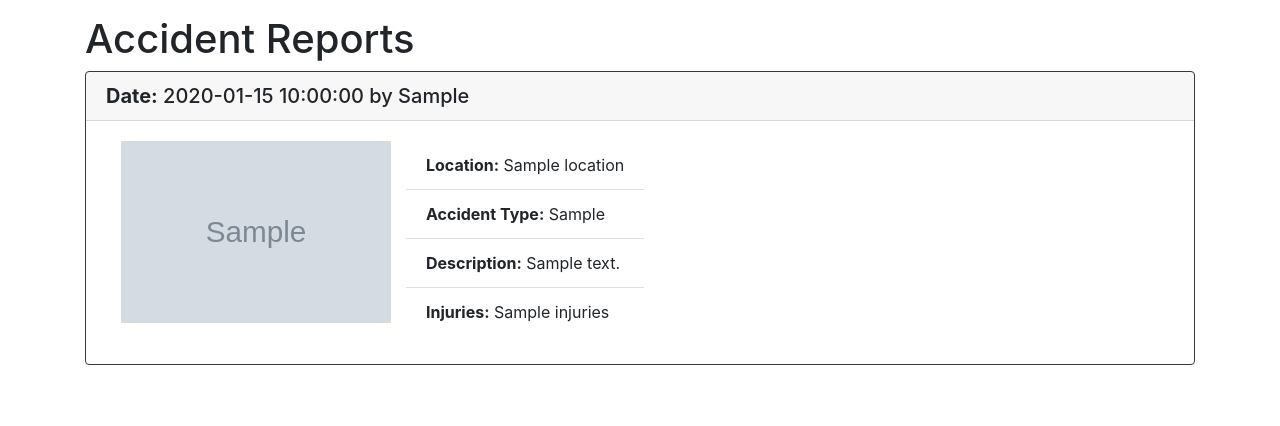
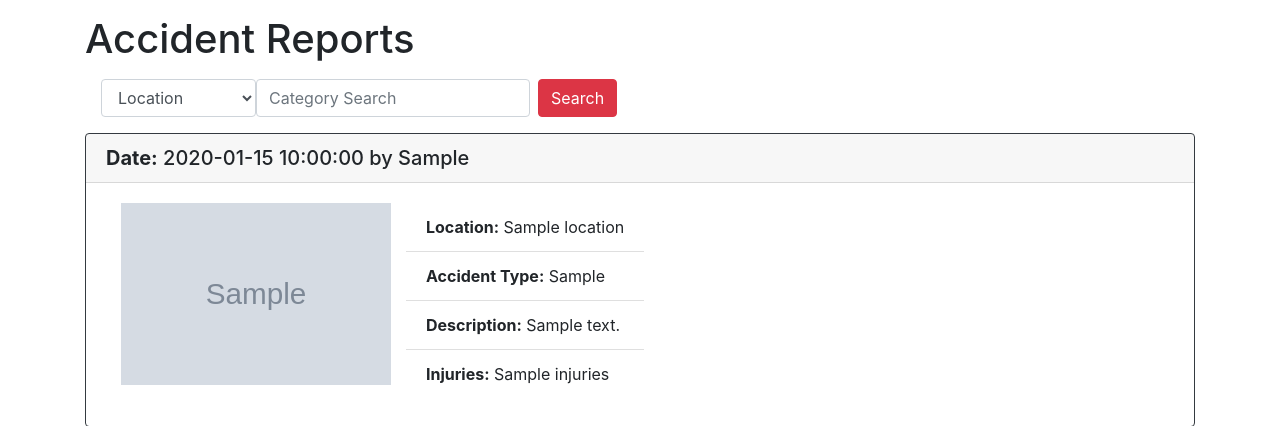
Before and after one commit to Code-Institute-Submissions/Freezefaz-Project-3-Safetynet_MarchResub, a Flask app: page /accident_reports/search in a window 1280 px wide. Shown: the part 92-518 px from the top of the page. Run offline with Flask 2, Linux system fonts and the light colour scheme; grey boxes marked "Sample" are stand-in pictures; a database or web service that is not in the repository returns one stand-in record (values such as "Sample title"); some libraries are stand-ins or nearby versions.

Commit message:
created a category search for accident

```diff
--- a/app.py
+++ b/app.py
@@ -400,8 +400,49 @@ def show_accident_reports():
 @app.route("/accident_reports/search")
 def accidents_search():
 
+    required_search_by = request.args.get("accident_search_by") or ''
+    required_specific = request.args.get("accident_specific") or ''
     required_accident = request.args.get("accident") or ''
+    previous_values = required_accident
     criteria = {}
+
+    if required_search_by == "1":
+        # results = db.accident_reports.find({
+        # # accident_reports = db.accident_reports.find({
+        #     "location":{
+        #         '$regex': required_specific,
+        #         '$options': 'i'
+        #     }
+        # })
+        criteria["location"] = {
+            '$regex': required_specific,
+            '$options': 'i'
+        }
+    elif required_search_by == "2":
+        # results = db.accident_reports.find({
+        # # accident_reports = db.accident_reports.find({
+        #     "accident_type":{
+        #         '$regex': required_specific,
+        #         '$options': 'i'
+        #     }
+        # })
+        criteria["accident_type"] = {
+            '$regex': required_specific,
+            '$options': 'i'
+        }
+    else:
+        # results = db.accident_reports.find({
+        # # accident_reports = db.accident_reports.find({
+        #     "injuries":{
+        #         '$regex': required_specific,
+        #         '$options': 'i'
+        #     }
+        # })
+        # specific_criteria["injuries"]
+        criteria["injuries"] = {
+            '$regex': required_specific,
+            '$options': 'i'
+        }
 
     if required_accident:
         criteria["$or"] = [
@@ -442,11 +483,15 @@ def accidents_search():
                 }
             },
         ]
-
+    # specific_accident_reports = db.accident_reports.find(specific_criteria)
     accident_reports = db.accident_reports.find(criteria)
     return render_template("search_accidents.template.html",
+                           required_search_by=required_search_by,
+                           required_specific=required_specific,
+                           required_accident=required_accident,
                            accident_reports=accident_reports,
-                           required_accident=required_accident)
+                           previous_values=previous_values)
+                        #    results=results)
 
 
 @app.route("/accident_reports/create")
--- a/templates/search_accidents.template.html
+++ b/templates/search_accidents.template.html
@@ -1,14 +1,30 @@
 {%extends 'base.template.html'%}
 
 {%block input%}
-<input class="form-control mr-sm-2" type="search" name="accident"  placeholder="Search" aria-label="Search">
+{%with%}
+    {%if not previous_values%}
+        {%set previous_values = {}%}
+    {%endif%}
+<input class="form-control mr-sm-2" type="search" name="accident"  placeholder="Search" aria-label="Search" value="{{previous_values.required_accident}}">
 <button class="btn btn-outline-success my-2 my-sm-0" type="submit">Search</button>
+{%endwith%}
 {%endblock%}
 
 {%block content%}
 <h1>Accident Reports</h1>
+<form class="form-inline m-3" id="accident_search" method="GET">
+    <select class="form-control" name="accident_search_by" >
+        <option value="1">Location</option>
+        <option value="2">Accident Type</option>
+        <option value="3">Injuries</option>
+    </select>
+    <input class="form-control mr-sm-2" type="search" name="accident_specific"  placeholder="Category Search" aria-label="Search">
+    <button class="btn btn-danger my-2 my-sm-0" type="submit">Search</button>
 
-{% for each_accident_report in accident_reports %}
+</form>
+
+
+{% for each_accident_report in accident_reports%}
 <div class="card border-dark mb-3">
     <h5 class="card-header"><strong>Date:</strong> {{each_accident_report.date}} by {{each_accident_report.safety_officer}}
     {%if current_user.is_authenticated %}
```
